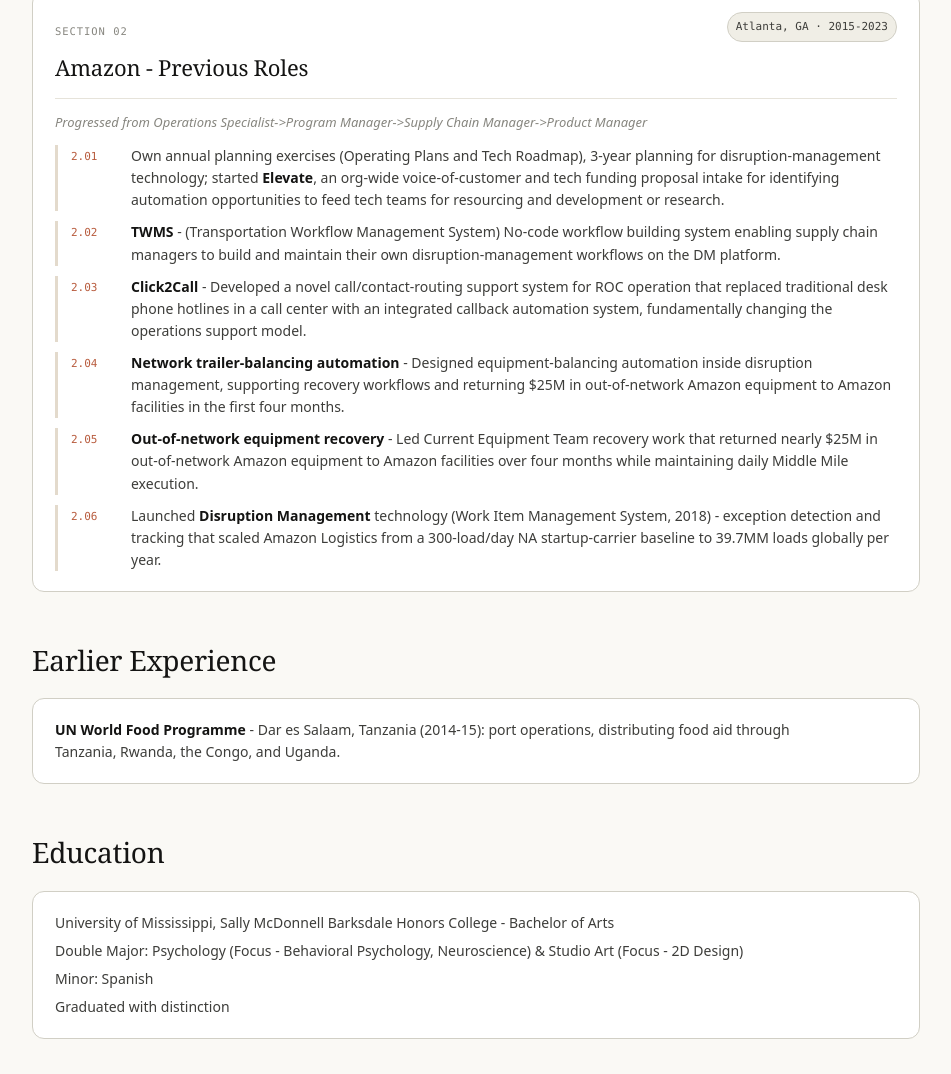
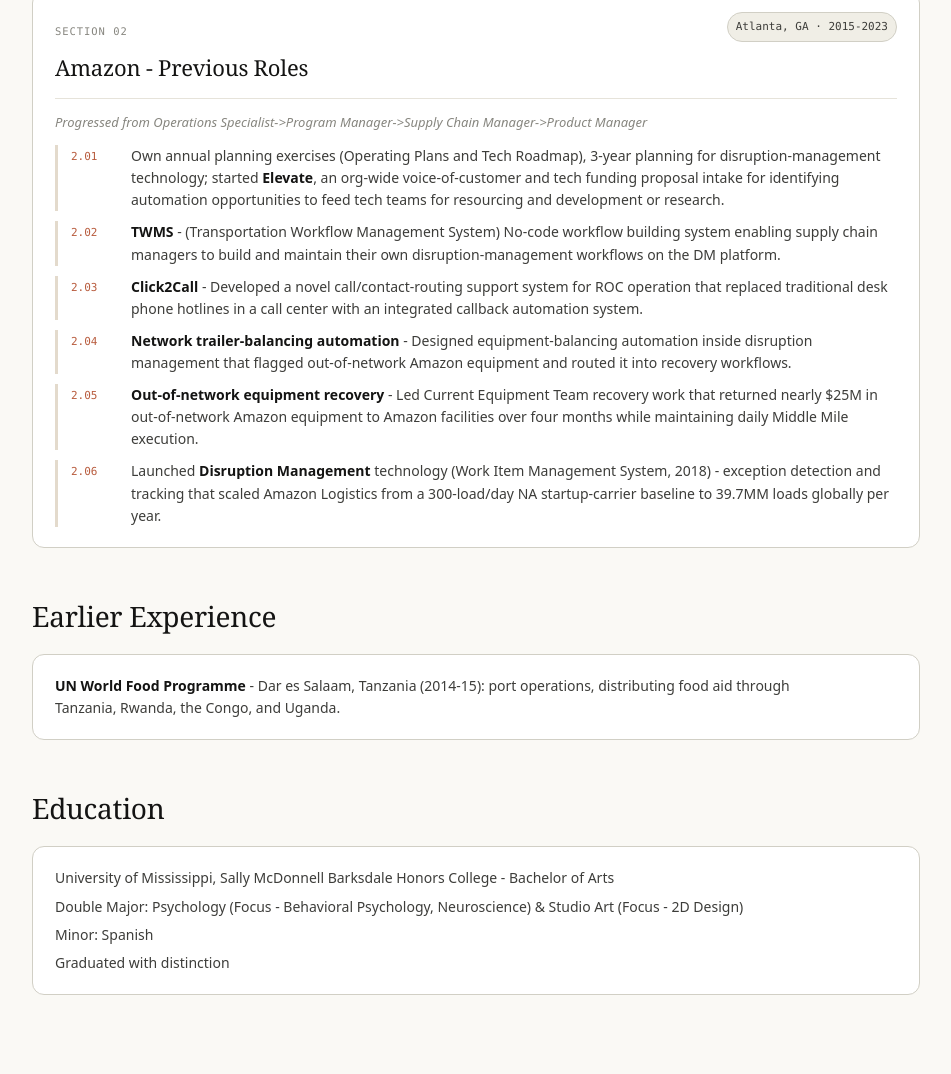
Before and after one commit to henrylawler/henry-lawler-resume, a plain HTML site: page index.html in a window 1280 px wide. Shown: the part 1228-2302 px from the top of the page, without its empty margins (310-1261 px from the left). Drawn offline with Linux system fonts and the light colour scheme.

Commit message:
Resume: de-duplicate M equipment recovery claim, trim Click2Call phrasing
2.04 and 2.05 both claimed the same ~$25M/four-month out-of-network
equipment recovery. Keep the figure on 2.05 (the recovery work itself)
and let 2.04 describe the balancing automation on its own terms.

Also drop 'fundamentally changing the operations support model' from the
Click2Call entry.

Co-Authored-By: Claude Opus 5 <noreply@anthropic.com>

```diff
--- a/index.html
+++ b/index.html
@@ -409,11 +409,11 @@
           </li>
           <li>
             <span class="num">2.03</span>
-            <p><strong>Click2Call</strong><span> - Developed a novel call/contact-routing support system for ROC operation that replaced traditional desk phone hotlines in a call center with an integrated callback automation system, fundamentally changing the operations support model.</span></p>
+            <p><strong>Click2Call</strong><span> - Developed a novel call/contact-routing support system for ROC operation that replaced traditional desk phone hotlines in a call center with an integrated callback automation system.</span></p>
           </li>
           <li>
             <span class="num">2.04</span>
-            <p><strong>Network trailer-balancing automation</strong><span> - Designed equipment-balancing automation inside disruption management, supporting recovery workflows and returning $25M in out-of-network Amazon equipment to Amazon facilities in the first four months.</span></p>
+            <p><strong>Network trailer-balancing automation</strong><span> - Designed equipment-balancing automation inside disruption management that flagged out-of-network Amazon equipment and routed it into recovery workflows.</span></p>
           </li>
           <li>
             <span class="num">2.05</span>
```
